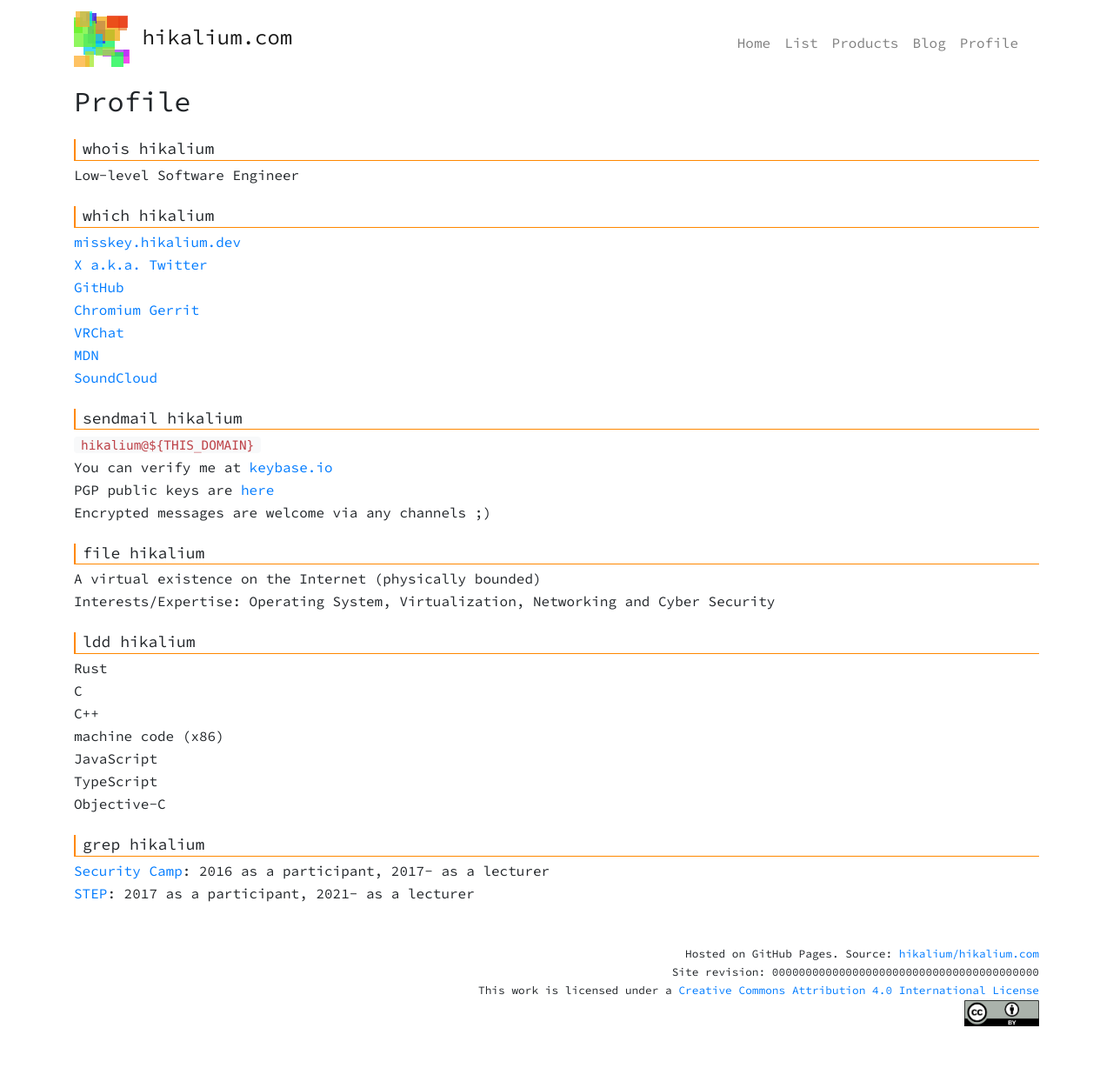
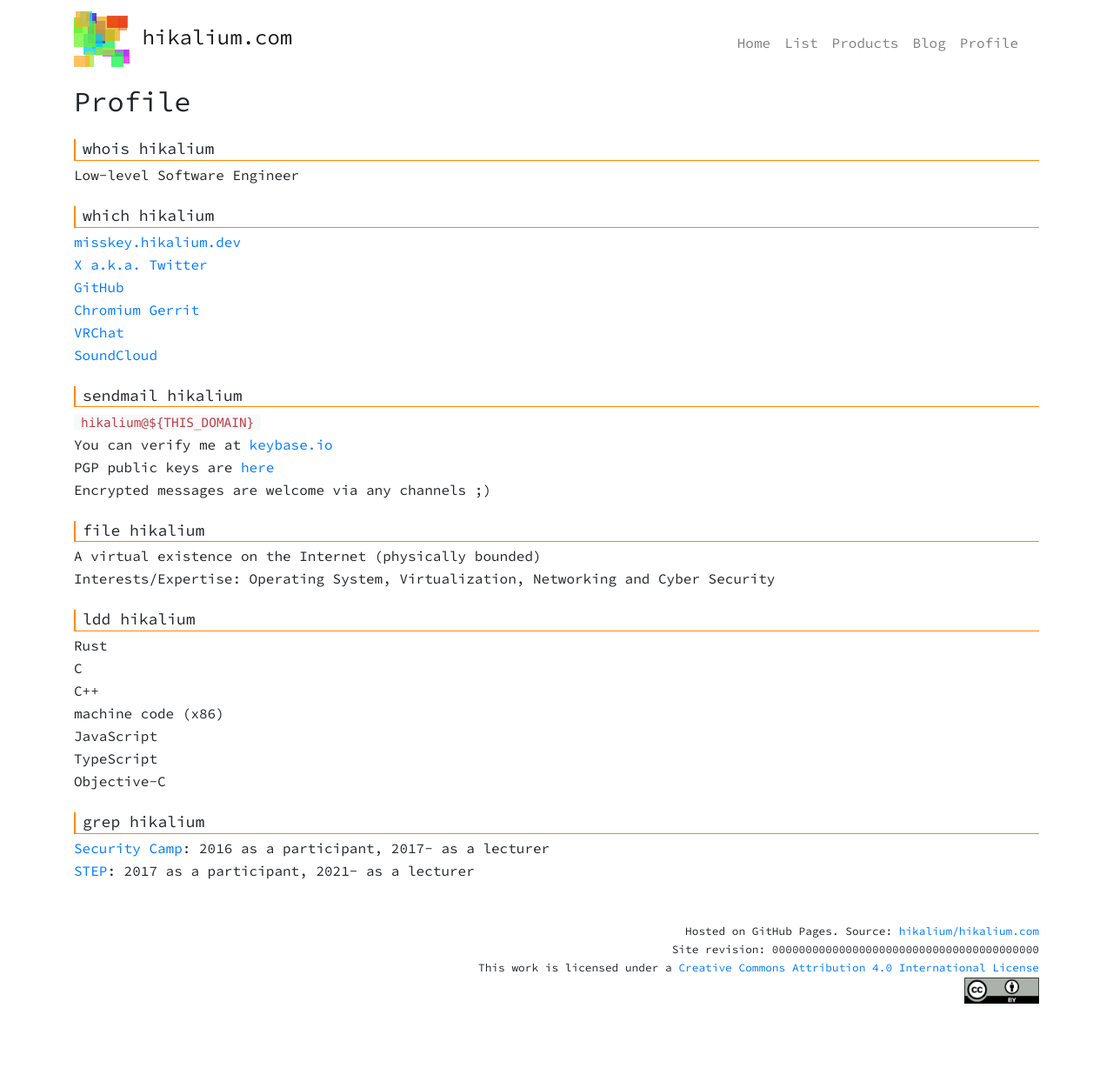
Before and after one commit to hikalium/hikalium.com, a Jekyll site: the page built from profile.md, in a window 1280 px wide. Shown: the whole page at 87% size. Built offline with Jekyll 4.4.1, drawn with Linux system fonts in a browser that asks for light colours; our own code applies the rules of GitHub Pages for plain Markdown files; after the commit the page ends 1202 px from its top, so only the background shows below that.

Commit message:
Update profile.md

```diff
--- a/profile.md
+++ b/profile.md
@@ -15,8 +15,6 @@ Low-level Software Engineer
 [Chromium Gerrit](https://chromium-review.googlesource.com/q/owner:hikalium@chromium.org)
 
 [VRChat](https://www.vrchat.com/home/user/usr_e04b3879-5975-45a7-8955-05d924c04593)
-
-[MDN](https://developer.mozilla.org/ja/profiles/hikalium)
 
 [SoundCloud](https://soundcloud.com/hikalium)
 
```
